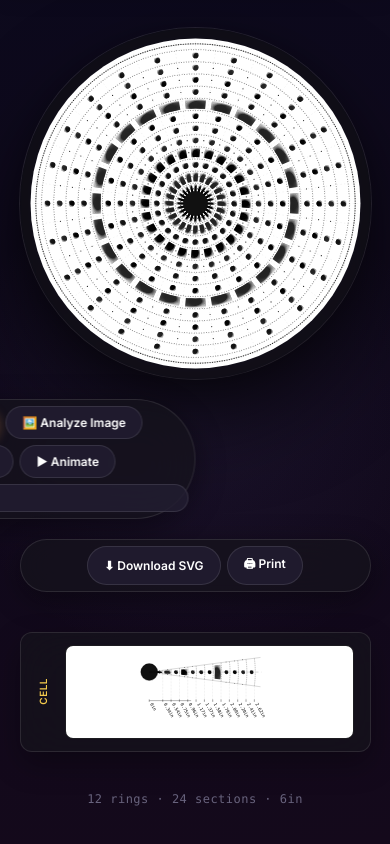
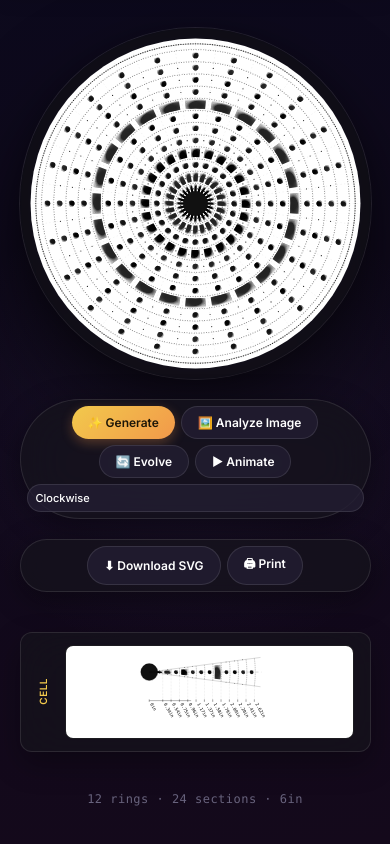
Before and after one commit to virendrakulkarni-design/MandalaArtGenerator, a plain HTML site: page virendra_mandala_pro.html in a window 390 px wide. Shown: the part 1448-2292 px from the top of the page. Drawn offline with Linux system fonts and the light colour scheme.

Commit message:
fix: remove transform on mobile toolbars to prevent cut off

```diff
--- a/virendra_mandala_pro.html
+++ b/virendra_mandala_pro.html
@@ -636,6 +636,7 @@
     .toolbar-creative, .toolbar-export, .actions-bar {
       position: relative;
       top: auto; bottom: auto; left: auto; right: auto;
+      transform: none !important;
       margin: 20px auto 0;
       display: flex;
       flex-wrap: wrap;
```
